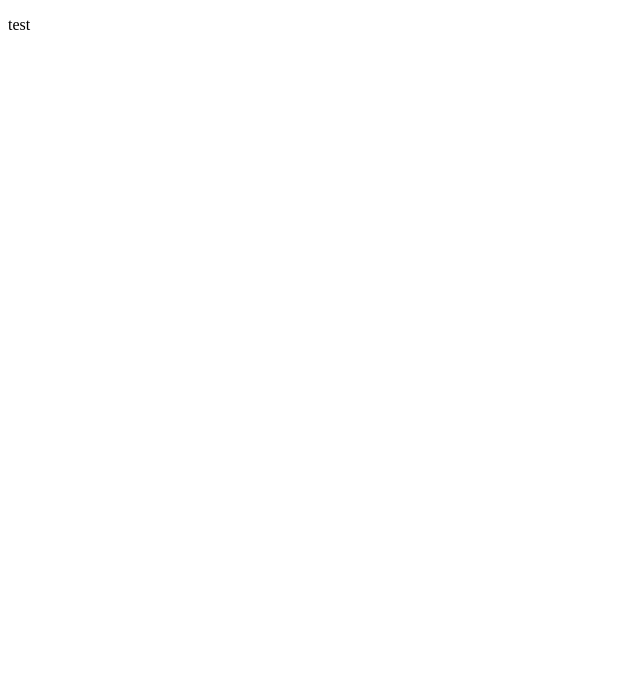
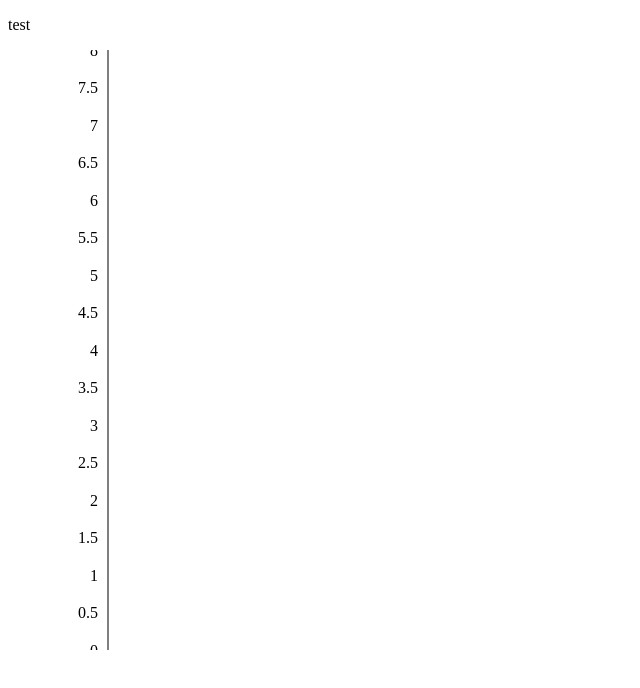
Before and after one commit to Sea-cl0g/scatter-plot-of-iris-data, a React (Vite) app: page / in a window 1280 px wide. Shown: the top 688 px of the page, without its empty margins (0-640 px from the left). Built offline with nearby package versions, Linux system fonts and the light colour scheme.

Commit message:
move: ディレクトリ構造の変更

```diff
--- a/src/App.jsx
+++ b/src/App.jsx
@@ -1,3 +1,6 @@
+import Graph from "./components/Graph";
+import Settings from "./components/Settings";
+
 export default function App() {
   return (
     <div>
@@ -6,23 +9,3 @@ export default function App() {
     </div>
   );
 }
-
-function Settings() {
-  return (
-    <p>test</p>
-  )
-}
-
-function Graph() {
-  const width = 400;
-  const height = 500;
-  return (
-    <div>
-      <svg width={width} height={height}>
-        <g>
-
-        </g>
-      </svg>
-    </div>
-  )
-}
--- /dev/null
+++ b/src/components/Graph.jsx
@@ -0,0 +1,34 @@
+export default function Graph() {
+    const width = 600;
+    const height = 600;
+
+    function VAxis({ max }) {
+        const ticks = [];
+        for (let i = 0; i <= max * 2; i++) {
+            ticks.push(
+                <g key={i}>
+                    <text x="90" y={height - (height * i) / (max * 2)} textAnchor="end" dominantBaseline="central">
+                        {i / 2}
+                    </text>
+                </g>
+            );
+        }
+
+        return (
+            <g>
+                <line x1="100" y1="0" x2="100" y2={height} stroke="black" />
+                {ticks}
+            </g>
+        );
+    }
+
+    return (
+        <div>
+            <svg width={width} height={height}>
+                <g>
+                    <VAxis max={8} />
+                </g>
+            </svg>
+        </div>
+    );
+}
--- /dev/null
+++ b/src/components/Settings.jsx
@@ -0,0 +1,5 @@
+export default function Settings() {
+  return (
+    <p>test</p>
+  )
+}
```
